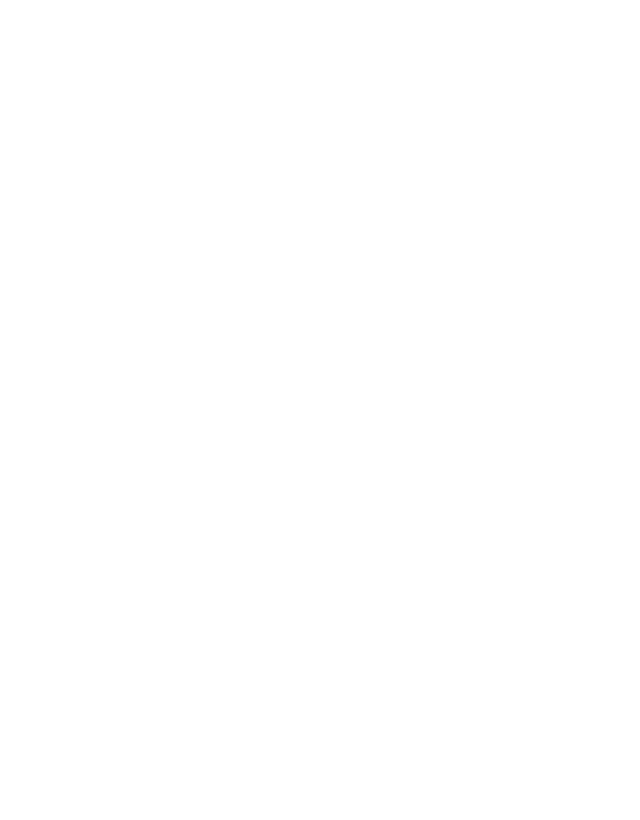
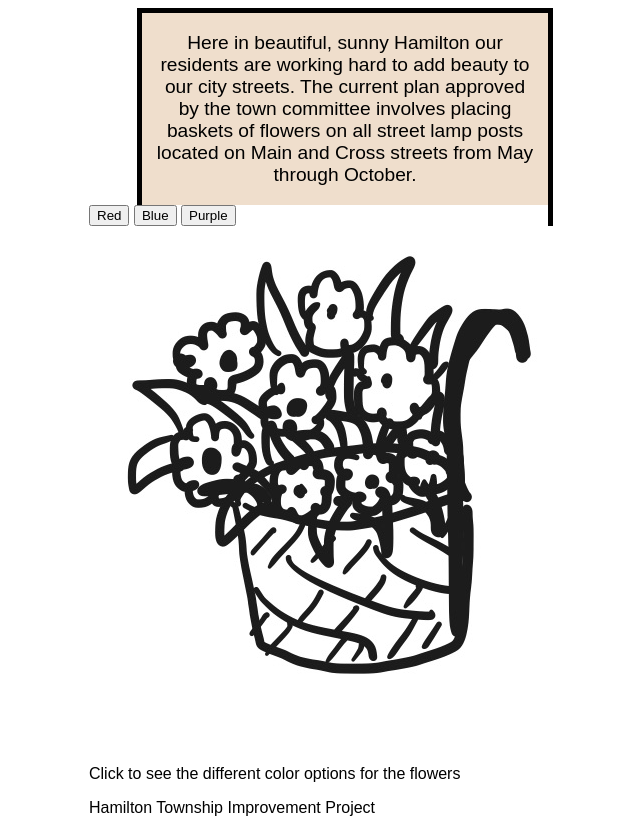
Before and after one commit to Truman2557/shih-first-app-hw, a plain HTML site: page index.html in a window 1280 px wide. Shown: the top 820 px of the page, without its empty margins (295-935 px from the left). Drawn offline with Linux system fonts and the light colour scheme.

Commit message:
10/16 HW

```diff
--- a/index.html
+++ b/index.html
@@ -3,9 +3,37 @@
 <head>
     <meta charset="UTF-8">
     <meta name="viewport" content="width=device-width, initial-scale=1.0">
-    <title>Document</title>
+    <title>Hamilton Improvement Project</title>
+    <link rel="stylesheet" href="style.css">
 </head>
-<body>
-
-</body>
+    <body>
+        <div class="app-container">
+            <div class="top-section-container">
+                <p class="upper-text">Here in beautiful, sunny Hamilton our residents are working hard to add beauty to our city streets. The current plan approved by the town committee involves placing baskets of flowers on all street lamp posts located on Main and Cross streets from May through October. </p>
+            </div>
+            <div class="lower-body-container">
+                <div class="side-by-side-container">
+                    <div class="color-changer-container">
+                        <div class="color-square"></div>
+                        <div class="buttons-container">
+                            <button id="color-buttons-red">Red</button>
+                            <button id="color-buttons-blue">Blue</button>
+                            <button id="color-buttons-purple">Purple</button>
+                        </div>
+                    </div>
+                    <div class="flower-container">
+                        <img src="flower.jpg" alt="Flower Picture">
+                        <p>Click to see the different color options for the flowers</p>
+                    </div>
+                </div>
+                <div class="bottom-text-container">
+                    <div class="bottom-text"><p>Hamilton Township Improvement Project</p></div>
+                </div>
+                <div class="arrow-container">
+                    <a href="trashScreen.html"><img src="arrow.png" alt="Arrow Image" class="arrow image"></a>
+                </div>
+            </div>
+        </div>
+        <script src="script.js"></script>
+    </body>
 </html>
--- a/style.css
+++ b/style.css
@@ -0,0 +1,38 @@
+*{
+    box-sizing:border-box;
+    font-family: Arial, Helvetica, sans-serif;
+}
+
+:root{
+    font-size:16px;
+}
+
+body{
+    display:flex;
+    justify-content: center;
+}
+
+/*-------App Layout-------*/
+.app-container{
+    display:flex;
+    flex-direction: column;
+    align-items: center;
+    border: 5px solid black;
+    height: 45rem;
+    width: 26rem;
+}
+
+.top-section-container{
+    display:flex;
+    align-items: center;
+    height: 15rem;
+    width: 100%;
+    text-align: center;
+    justify-content: center;
+    background-color: rgb(239,222,204);
+}
+
+.upper-text{
+    font-size: 1.2rem;
+    width: 95%;
+}
```
Also changed, not shown: 1 other file.
